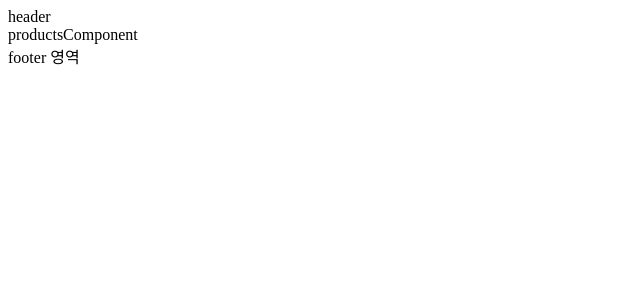
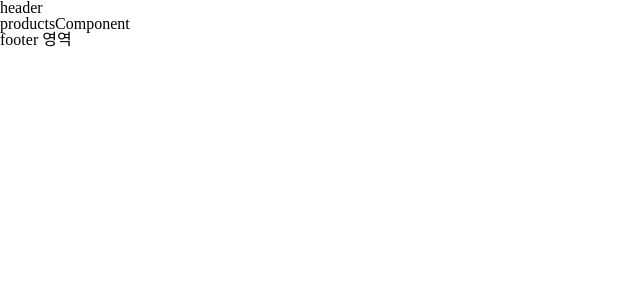
Before and after one commit to rara-record/react-express, a React (Vite) app: page /products in a window 1280 px wide. Shown: the top 300 px of the page, without its empty margins (0-640 px from the left). Built offline with nearby package versions, Linux system fonts and the light colour scheme.

Commit message:
feat: global theme, reset

```diff
--- a/src/App.tsx
+++ b/src/App.tsx
@@ -1,10 +1,20 @@
 import { createBrowserRouter, RouterProvider } from 'react-router-dom';
+import { ThemeProvider } from 'styled-components';
+import { Reset } from 'styled-reset';
 import routes from './routes';
+import defaultTheme from './style/defaultTheme';
+import GlobalStyle from './style/GlobalStyle';
 
 const router = createBrowserRouter(routes);
 
 export default function App() {
+  const theme = defaultTheme;
+
   return (
-    <RouterProvider router={router} />
+    <ThemeProvider theme={theme}>
+      <GlobalStyle />
+      <Reset />
+      <RouterProvider router={router} />
+    </ThemeProvider>
   );
 }
--- /dev/null
+++ b/src/style/GlobalStyle.ts
@@ -0,0 +1,43 @@
+/* eslint-disable no-tabs */
+import { createGlobalStyle } from 'styled-components';
+
+const GlobalStyle = createGlobalStyle`
+	html {
+		box-sizing: border-box;
+		font-size: 62.5%;
+	}
+
+	*,
+	*::before,
+	*::after {
+		box-sizing: inherit;
+	}
+
+	body {
+		font-size: 1.6rem;
+    color: ${({ theme }) => theme.colors.text};
+	}
+
+  a {
+    color: ${({ theme }) => theme.colors.text};
+  }
+
+	button {
+		border:none;
+		outline:none;
+	}
+
+	input {
+		-webkit-appearance: none;
+       	-moz-appearance: none;
+        appearance: none;
+	}
+
+	:lang(ko) {
+		h1, h2, h3 {
+			word-break: keep-all;
+		}
+	}
+`;
+
+export default GlobalStyle;
--- /dev/null
+++ b/src/style/Theme.ts
@@ -0,0 +1,5 @@
+import defaultTheme from './defaultTheme';
+
+type Theme = typeof defaultTheme;
+
+export default Theme;
--- /dev/null
+++ b/src/style/defaultTheme.ts
@@ -0,0 +1,13 @@
+const defaultTheme = {
+  colors: {
+    background_0: '#000',
+    background_100: 'FFF1DC',
+    background_200: 'F4F4F4',
+
+    primary: '#FF8400',
+
+    text: '#000000',
+  },
+};
+
+export default defaultTheme;
```
Also changed, not shown: src/style/styled.d.ts (added, +7 -0 lines).
